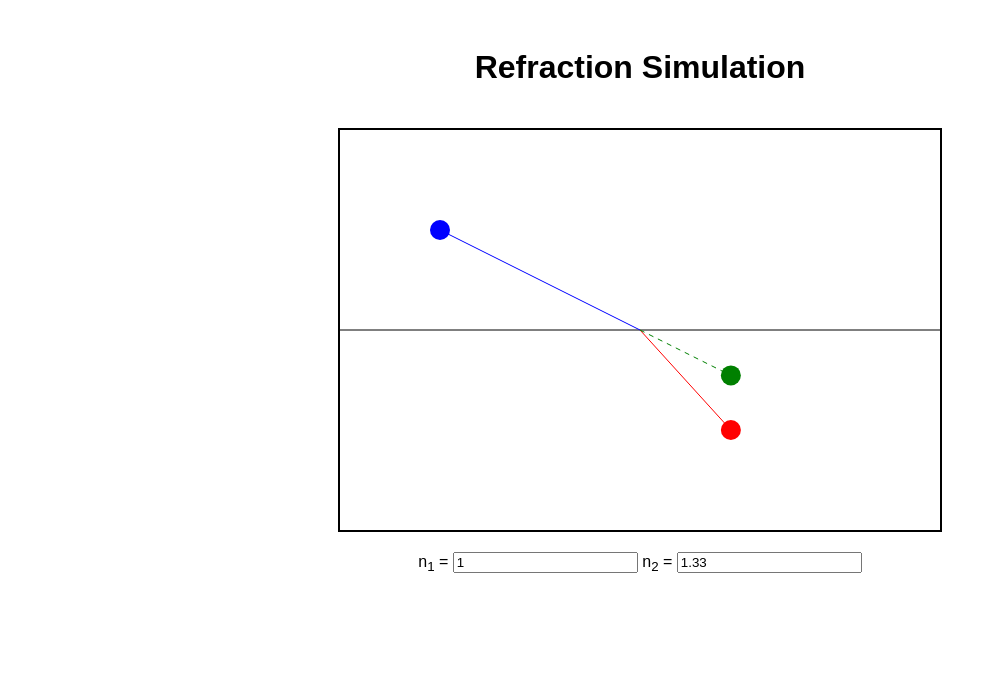
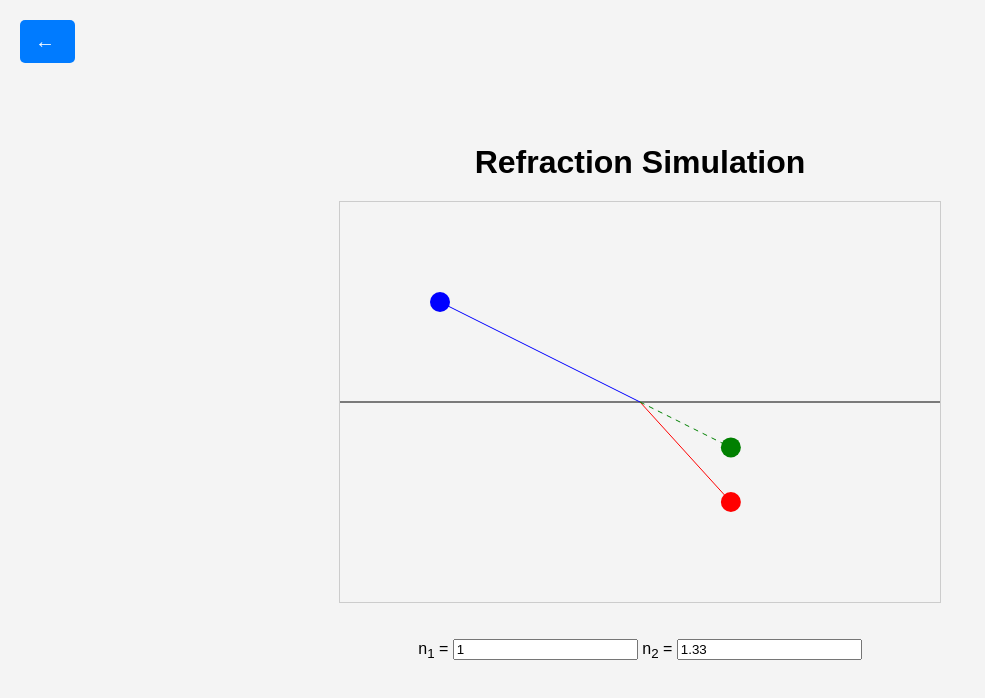
Before and after one commit to YunHsiuLu/yunhsiulu.github.io, a plain HTML site: page portfolio/Refraction/index.html in a window 1280 px wide. Shown: the whole page, without its empty margins (0-985 px from the left). Drawn offline with Linux system fonts and the light colour scheme.

Commit message:
24/08/19 10:33:14 auto push

```diff
--- a/portfolio/Refraction/index.html
+++ b/portfolio/Refraction/index.html
@@ -4,20 +4,12 @@
     <meta charset="UTF-8">
     <meta name="viewport" content="width=device-width, initial-scale=1.0">
     <title>Refraction Simulation</title>
-    <style>
-        body {
-            font-family: Arial, sans-serif;
-            text-align: center;
-            padding-top: 20px;
-        }
-        #canvas {
-            border: 2px solid black;
-            margin-top: 20px;
-        }
-    </style>
+    <link rel="stylesheet" href="style.css">
 </head>
 <body>
-
+    <a href="#" class="back-button" onclick="history.back(); return false;">
+        <span class="arrow">←</span>
+    </a>
     <h1>Refraction Simulation</h1>
     <canvas id="canvas" width="600" height="400"></canvas>
 
--- /dev/null
+++ b/portfolio/Refraction/style.css
@@ -0,0 +1,55 @@
+body {
+    font-family: Arial, sans-serif;
+    display: flex;
+    flex-direction: column;
+    align-items: center;
+    justify-content: center;
+    height: 100vh;
+    margin: 0;
+    background-color: #f4f4f4;
+}
+
+h1 {
+    margin-bottom: 20px;
+}
+
+.back-button {
+    display: flex;
+    align-items: center;
+    position: fixed;
+    top: 20px;
+    left: 20px;
+    padding: 10px 15px;
+    font-size: 20px;
+    color: #fff;
+    background-color: #007bff;
+    border: none;
+    border-radius: 5px;
+    cursor: pointer;
+    text-decoration: none;
+}
+.back-button:hover {
+    background-color: #0056b3;
+}
+.arrow {
+    margin-right: 5px;
+    font-size: 20px;
+}
+
+canvas {
+    border: 1px solid #ccc;
+    margin-bottom: 20px;
+}
+
+.slider-container {
+    display: flex;
+    align-items: center;
+    justify-content: center;
+    margin-top: 10px;
+}
+
+#frequencySlider, #waveCountSlider {
+    margin-left: 10px;
+    margin-right: 10px;
+    width: 200px;
+}
```
Also changed, not shown: portfolio/Refraction/preview.png, 3 other files. Lines whose indentation alone changed are shown as unchanged.
